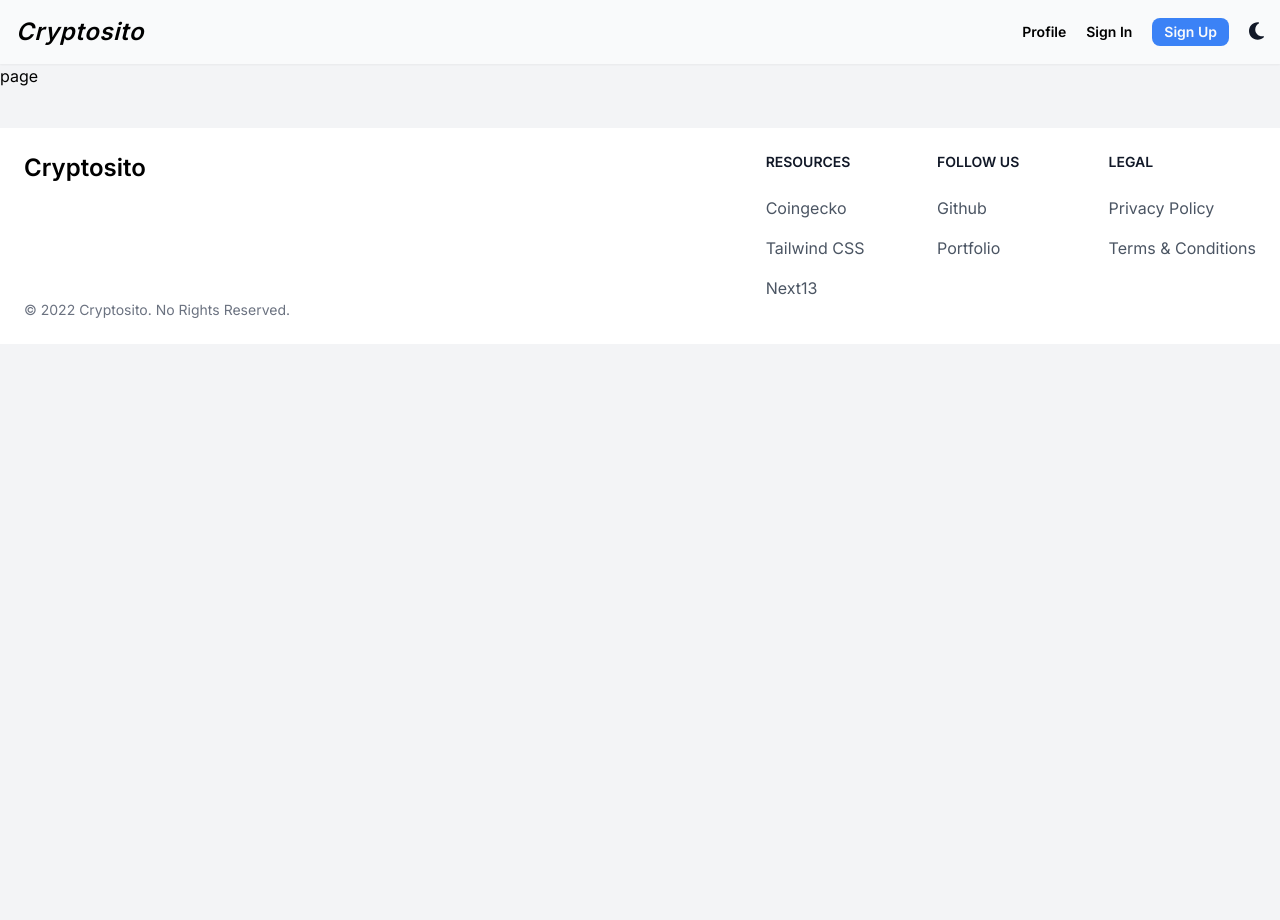
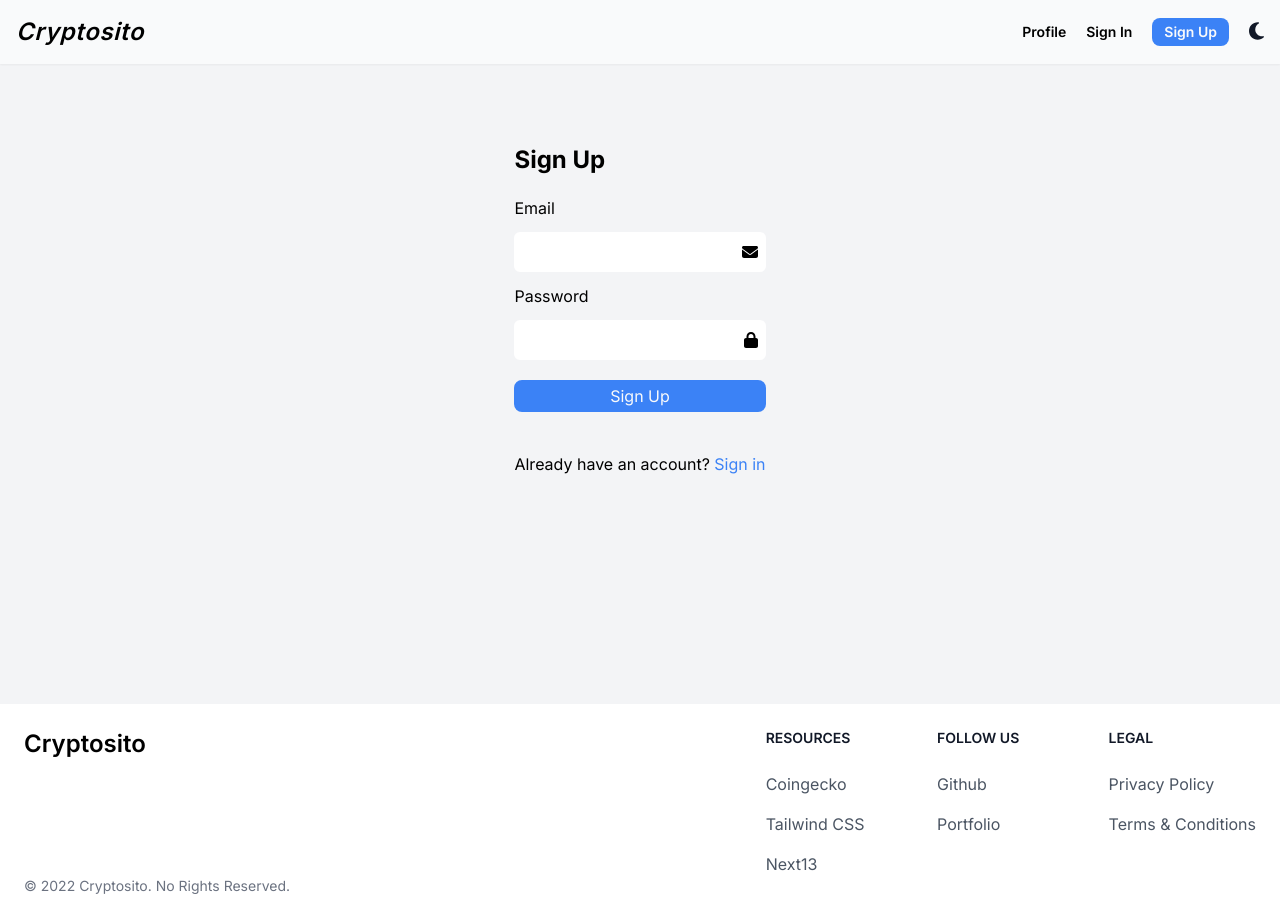
Before and after one commit to Infiplaya/cryptositov2, a Next.js app: page /signup in a window 1280 px wide. Before the commit the page ends 800 px from the top, so only its background shows below. Built offline with nearby package versions, Linux system fonts and the light colour scheme.

Commit message:
Styling sign up/in

```diff
--- a/app/Components/CoinSearch.tsx
+++ b/app/Components/CoinSearch.tsx
@@ -88,7 +88,7 @@ export function CoinSearch({ coins }: { coins: CryptoData }) {
   return (
     <div>
       <div className="mt-10">
-        <h3 className="text-2xl font-bold">Search Cryptos</h3>
+        <h3 className="text-2xl font-bold mb-2">Search Cryptos</h3>
         <form className="mt-2">
           <input
             type="text"
--- a/app/Components/TrendingCoins.tsx
+++ b/app/Components/TrendingCoins.tsx
@@ -34,8 +34,8 @@ async function getTrendingData() {
 export const TrendingCoins = async () => {
   const trendingCoins = await getTrendingData();
   return (
-    <div className="my-12 py-8">
-      <h1 className="text-2xl font-bold">Trending Coins</h1>
+    <div className="my-2 md:my-12 py-8">
+      <h1 className="text-2xl font-bold mb-2">Trending Coins</h1>
       <div className="grid md:grid-cols-2 lg:grid-cols-3 gap-4">
         {trendingCoins.coins.map((coin) => (
           <Link href={`/coins/${coin.item.id}`} key={coin.item.id}>
--- a/app/signin/page.tsx
+++ b/app/signin/page.tsx
@@ -2,35 +2,32 @@ import { FontAwesomeIcon } from "@fortawesome/react-fontawesome";
 import { faEnvelope, faLock } from "@fortawesome/free-solid-svg-icons";
 import Link from "next/link";
 
-const SignUp = () => {
+const SignIn = () => {
   return (
-    <div>
+    <div className="flex justify-center items-center">
       <div className="max-w-[400px] mx-auto min-h-[600px] px-4 py-20">
         <h1 className="text-2xl font-bold">Sign in</h1>
         <form className="mt-5">
           <div>
             <label>Email</label>
-            <div>
-              <input type="email" className="rounded-md" />
-              <FontAwesomeIcon icon={faEnvelope} className="ml-2" />
+            <div className="relative shadow:md my-2 w-full">
+              <input type="email" className="rounded-md p-2 mt-1 w-full" />
+              <FontAwesomeIcon icon={faEnvelope} className="ml-2 absolute right-2 top-4" />
             </div>
           </div>
           <div className="mt-3">
             <label>Password</label>
-            <div>
-              <input type="password" className="rounded-md" />
-              <FontAwesomeIcon icon={faLock} className="ml-2" />
+            <div className="relative shadow:md my-2 w-full">
+              <input type="password" className="rounded-md p-2 mt-1 w-full" />
+              <FontAwesomeIcon icon={faLock} className="ml-2 absolute right-2 top-4" />
             </div>
           </div>
-          <button className="px-4 py-1 bg-blue-500 rounded-lg mt-3">Sign In</button>
+          <button className="px-4 py-1 bg-blue-500 text-gray-50 rounded-lg mt-3 w-full">Sign In</button>
         </form>
-        <p className="flex flex-col text-xl mt-5">
-          Don&apos;t have an account?
-          <Link href={`/signup`}>Sign up!</Link>
-        </p>
+        <p className="mt-10">Don&apos;t have an account? <Link href={`/signup`} className="text-blue-500 hover:underline">Sign up</Link></p>
       </div>
     </div>
   );
 };
 
-export default SignUp;
+export default SignIn;
--- a/app/signup/page.tsx
+++ b/app/signup/page.tsx
@@ -1,5 +1,41 @@
-const SignIn = () => {
-  return <div>page</div>;
+import { FontAwesomeIcon } from "@fortawesome/react-fontawesome";
+import { faEnvelope, faLock } from "@fortawesome/free-solid-svg-icons";
+import Link from "next/link";
+
+const SignUp = () => {
+  return (
+    <div className="flex justify-center items-center">
+      <div className="max-w-[400px] mx-auto min-h-[600px] px-4 py-20">
+        <h1 className="text-2xl font-bold">Sign Up</h1>
+        <form className="mt-5">
+          <div>
+            <label>Email</label>
+            <div className="relative shadow:md my-2 w-full">
+              <input type="email" className="rounded-md p-2 mt-1 w-full" />
+              <FontAwesomeIcon
+                icon={faEnvelope}
+                className="ml-2 absolute right-2 top-4"
+              />
+            </div>
+          </div>
+          <div className="mt-3">
+            <label>Password</label>
+            <div className="relative shadow:md my-2 w-full">
+              <input type="password" className="rounded-md p-2 mt-1 w-full" />
+              <FontAwesomeIcon
+                icon={faLock}
+                className="ml-2 absolute right-2 top-4"
+              />
+            </div>
+          </div>
+          <button className="px-4 py-1 bg-blue-500 text-gray-50 rounded-lg mt-3 w-full">
+            Sign Up
+          </button>
+        </form>
+        <p className="mt-10">Already have an account? <Link href={`/signin`} className="text-blue-500 hover:underline">Sign in</Link></p>
+      </div>
+    </div>
+  );
 };
 
-export default SignIn;
+export default SignUp;
```
